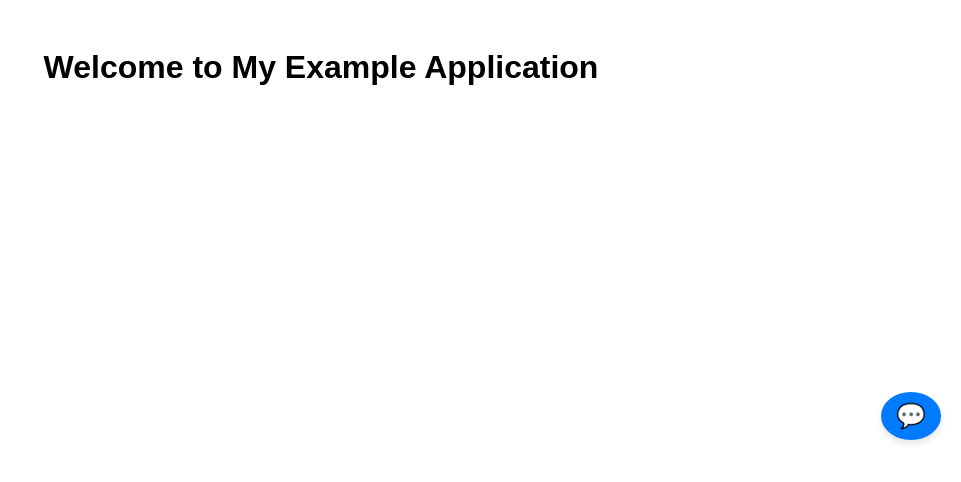
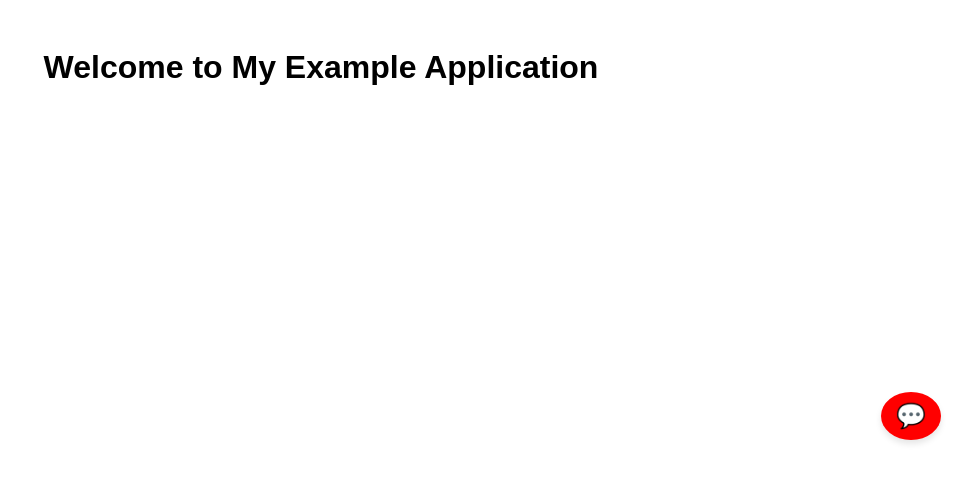
Before and after one commit to utsw-cole/my-example-application, a plain HTML site: page index.html in a window 1280 px wide. Shown: the whole page, without its empty margins (319-1280 px from the left). Drawn offline with Linux system fonts and the light colour scheme.

Commit message:
updated color.

```diff
--- a/platform/css/styles.css
+++ b/platform/css/styles.css
@@ -24,7 +24,7 @@
     cursor: pointer;
     padding: 10px 15px;
     border-radius: 50%;
-    background-color: #007BFF;
+    background-color: red;
     box-shadow: 0 4px 6px rgba(0,0,0,0.1);
 
     &.recieved-feedback {
```
